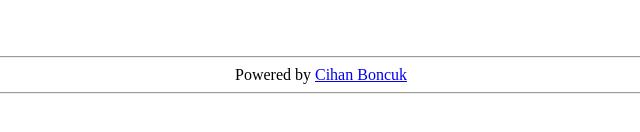
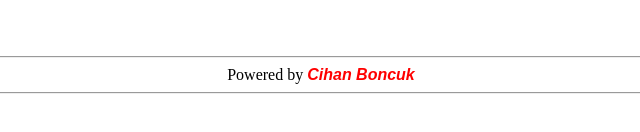
Before and after one commit to cihanproxy/kayaa, a plain HTML site: page index.html in a window 1280 px wide. Shown: the part 368-500 px from the top of the page, without its empty margins (319-959 px from the left). Drawn offline with Linux system fonts and the light colour scheme.

Commit message:
Update index.html

```diff
--- a/index.html
+++ b/index.html
@@ -1,6 +1,24 @@
 <html>
 <head>
 <title>Kayaa arama motoru</title>
+ <style>
+  a{
+  font-weight: bold;
+color: red;
+font-style: oblique;
+font-family: Arial, Helvetica, sans-serif;
+text-decoration: none;
+vertical-align: baseline;
+  }
+  a:hover{
+  font-weight: bold;
+color: red;
+font-style: oblique;
+font-family: Arial, Helvetica, sans-serif;
+text-decoration: none;
+vertical-align: baseline;
+  }
+ </style>
 </head>
 <body>
  <br><br><br>
```
